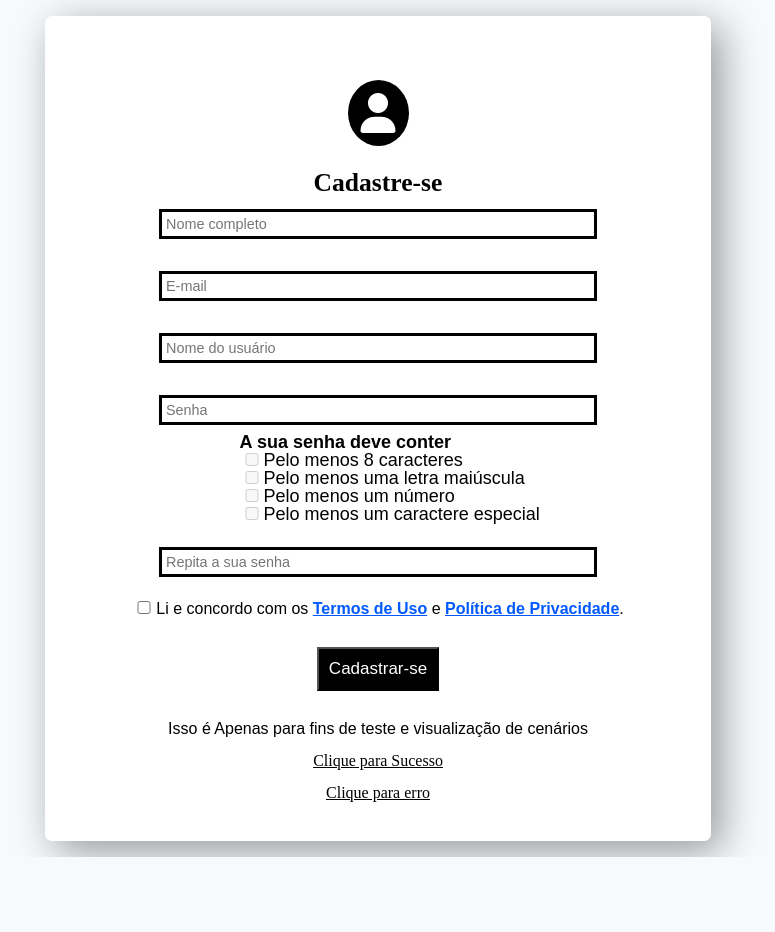
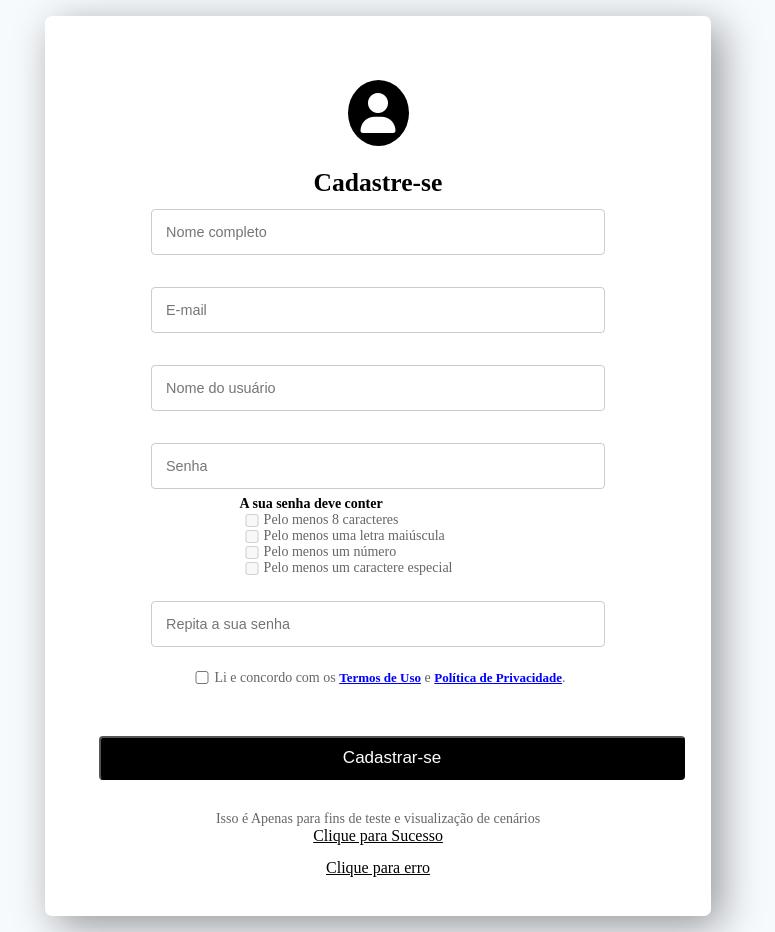
Before and after one commit to Rodrigopalenske/trabalho-devops-ux-uniafa, a plain HTML site: page cadastro.html in a window 1280 px wide. Shown: the whole page, without its empty margins (262-1037 px from the left). Before the commit the page ends 857 px from the top, so only its background shows below. Drawn offline with Linux system fonts and the light colour scheme.

Commit message:
Add files via upload

```diff
--- a/css/style.css
+++ b/css/style.css
@@ -11,8 +11,17 @@ body{
     height: 30px;
     border-left: 2px solid;
 }
-a, h2, p{
-    font-family: Arial;
+.requisitos-senha h2{
+    display: inline-block;
+    font-size: 14px;
+    color: black;
+    margin-bottom: 2px;
+}
+a, p{
+    display: inline-block;
+    font-size: 14px;
+    color: #666;
+    margin-bottom: 2px;
 }
 a{
     text-decoration: underline;
@@ -585,7 +594,7 @@ footer{
 }
 
 .permissao-cadastro-erro {
-    background-color: #690e0e;
+    background-color: rgb(189, 24, 24)
 }
 
 .permissao-cadastro-sucesso.active {
@@ -617,14 +626,20 @@ conjunto-form {
 
 form input {
     font-size: 0.9rem;
-    border: solid;
-    padding: 4px;
+    border: 1px solid #ccc;
+    padding: 14px;
     margin: 1vh;
     width: 70vh;
     max-width: 53vh;
     text-align-last: left;
+    transition: all linear 160ms;
+    outline: none;
+    border-radius: 4px;
+
 }
-
+form input:focus {
+     border: 1px solid blue;
+}
 form .termo {
     display: flex;
     justify-content: center;
@@ -637,8 +652,12 @@ form .requisitos-senha {
 }
 
 form .termo a {
-    color: rgb(0, 89, 255);
-    text-decoration: underline;
+    display: inline-block;
+    margin-bottom: 20px;
+    font-size: 13px;
+    color: blue;
+    text-align: center;
+    transition: all linear 160ms;
 }
 
 form .termo input, form .requisitos-senha input {
@@ -653,6 +672,8 @@ form button {
     background-color: black;
     color: white;
     padding: 10px;
+    width: 100%;
+    border-radius: 4px;
 }
 
 /* Responsividade de cadastro */
```
